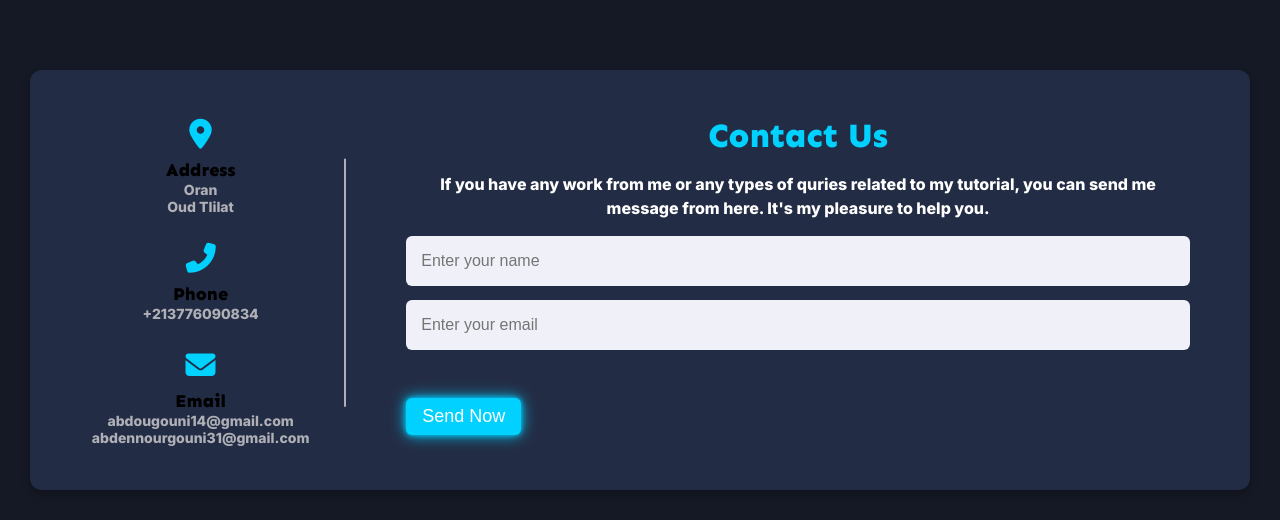
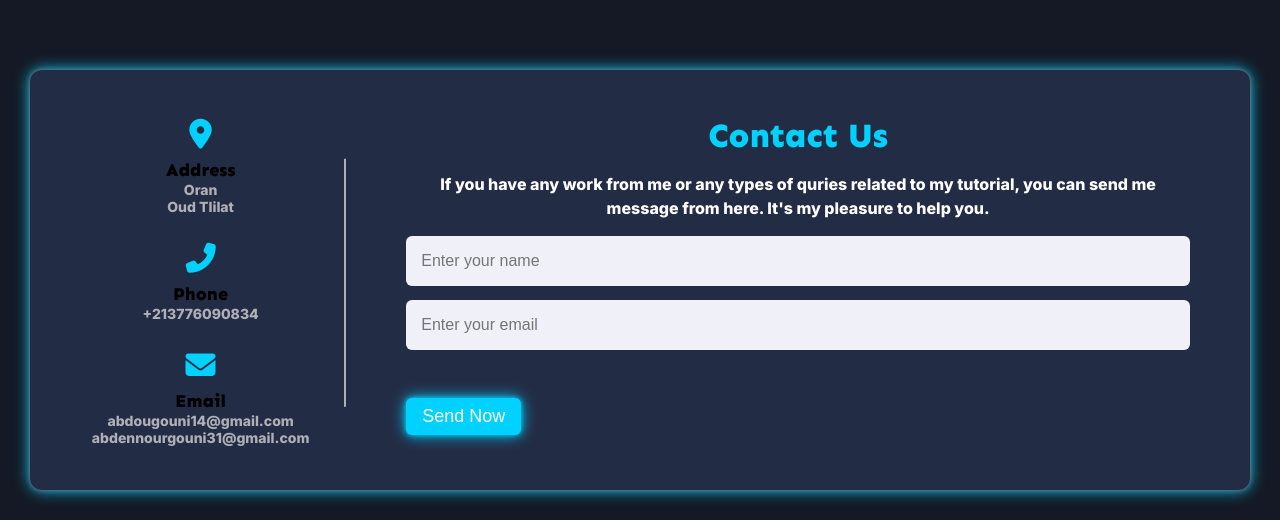
Before and after one commit to abdougn31/portfolio, a plain HTML site: page index.html in a window 1280 px wide. Shown: the part 1079-1599 px from the top of the page. Drawn offline with Linux system fonts and the light colour scheme; a web font is replaced by a local one.

Commit message:
Update style.css

```diff
--- a/style.css
+++ b/style.css
@@ -390,6 +390,7 @@ img {
     padding: 20px 60px 30px 40px;
     box-shadow: 0 5px 10px rgba(0, 0, 0, 0.2);
     margin: 30px;
+    box-shadow: 0 0 5px #787878 , 0 0 15px #00d0ff ;
   }
   .desktop-3 .content{
     display: flex;
```
